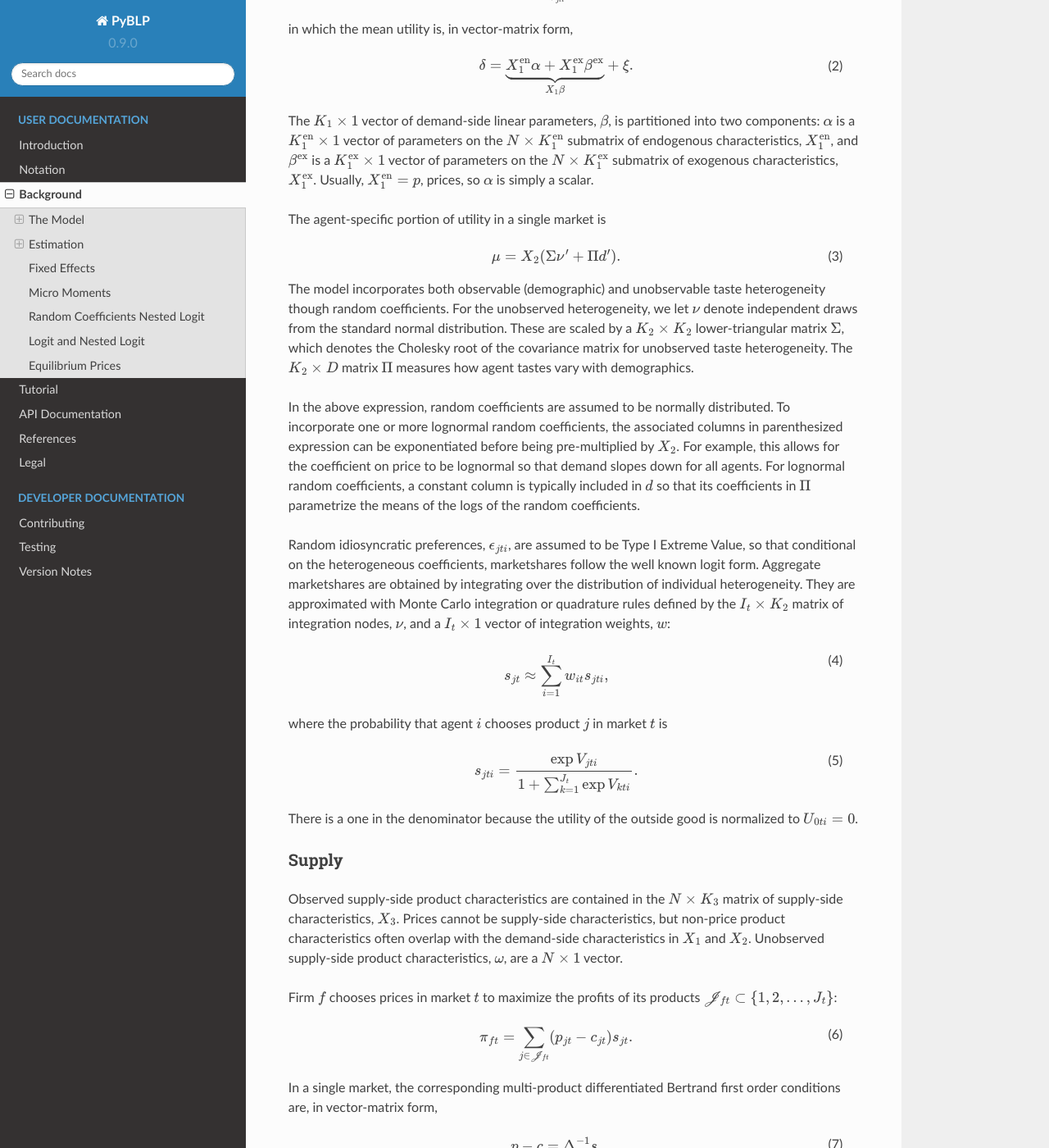
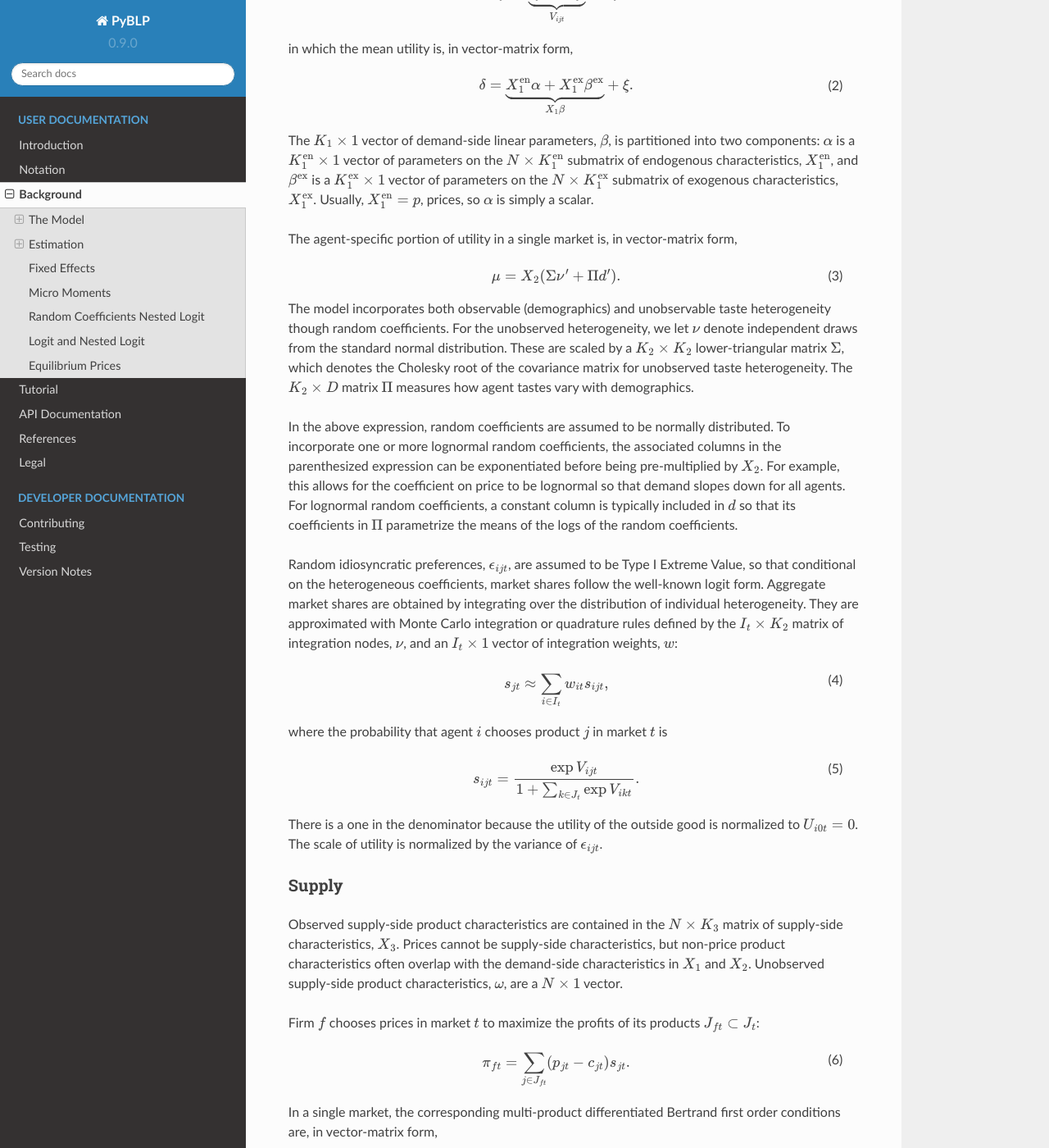
Before and after one commit to jeffgortmaker/pyblp, a Sphinx documentation site: the page built from docs/background.rst, in a window 1280 px wide and 1400 px high, scrolled down 716 px. Shown: the whole window at 82% size. Built offline with Sphinx 7.4.7 and the Read the Docs theme 2.0.0, drawn with Linux system fonts in a browser that asks for light colours; some of the changed text lies outside the part shown.

```diff
--- a/docs/background.rst
+++ b/docs/background.rst
@@ -19,7 +19,7 @@ In market :math:`t`, observed agent characteristics are a :math:`I_t \times D` m
 
 The indirect utility of agent :math:`i` from purchasing product :math:`j` in market :math:`t` is
 
-.. math:: U_{jti} = \underbrace{\delta_{jt} + \mu_{jti}}_{V_{jti}} + \epsilon_{jti},
+.. math:: U_{ijt} = \underbrace{\delta_{jt} + \mu_{ijt}}_{V_{ijt}} + \epsilon_{ijt},
    :label: utilities
 
 in which the mean utility is, in vector-matrix form,
@@ -28,26 +28,26 @@ in which the mean utility is, in vector-matrix form,
 
 The :math:`K_1 \times 1` vector of demand-side linear parameters, :math:`\beta`, is partitioned into two components: :math:`\alpha` is a :math:`K_1^\text{en} \times 1` vector of parameters on the :math:`N \times K_1^\text{en}` submatrix of endogenous characteristics, :math:`X_1^\text{en}`, and :math:`\beta^\text{ex}` is a :math:`K_1^\text{ex} \times 1` vector of parameters on the :math:`N \times K_1^\text{ex}` submatrix of exogenous characteristics, :math:`X_1^\text{ex}`. Usually, :math:`X_1^\text{en} = p`, prices, so :math:`\alpha` is simply a scalar.
 
-The agent-specific portion of utility in a single market is
+The agent-specific portion of utility in a single market is, in vector-matrix form,
 
 .. math:: \mu = X_2(\Sigma \nu' + \Pi d').
    :label: mu
 
-The model incorporates both observable (demographic) and unobservable taste heterogeneity though random coefficients. For the unobserved heterogeneity, we let :math:`\nu` denote independent draws from the standard normal distribution. These are scaled by a :math:`K_2 \times K_2` lower-triangular matrix :math:`\Sigma`, which denotes the Cholesky root of the covariance matrix for unobserved taste heterogeneity. The :math:`K_2 \times D` matrix :math:`\Pi` measures how agent tastes vary with demographics.
+The model incorporates both observable (demographics) and unobservable taste heterogeneity though random coefficients. For the unobserved heterogeneity, we let :math:`\nu` denote independent draws from the standard normal distribution. These are scaled by a :math:`K_2 \times K_2` lower-triangular matrix :math:`\Sigma`, which denotes the Cholesky root of the covariance matrix for unobserved taste heterogeneity. The :math:`K_2 \times D` matrix :math:`\Pi` measures how agent tastes vary with demographics.
 
-In the above expression, random coefficients are assumed to be normally distributed. To incorporate one or more lognormal random coefficients, the associated columns in parenthesized expression can be exponentiated before being pre-multiplied by :math:`X_2`. For example, this allows for the coefficient on price to be lognormal so that demand slopes down for all agents. For lognormal random coefficients, a constant column is typically included in :math:`d` so that its coefficients in :math:`\Pi` parametrize the means of the logs of the random coefficients.
+In the above expression, random coefficients are assumed to be normally distributed. To incorporate one or more lognormal random coefficients, the associated columns in the parenthesized expression can be exponentiated before being pre-multiplied by :math:`X_2`. For example, this allows for the coefficient on price to be lognormal so that demand slopes down for all agents. For lognormal random coefficients, a constant column is typically included in :math:`d` so that its coefficients in :math:`\Pi` parametrize the means of the logs of the random coefficients.
 
-Random idiosyncratic preferences, :math:`\epsilon_{jti}`, are assumed to be Type I Extreme Value, so that conditional on the heterogeneous coefficients, marketshares follow the well known logit form. Aggregate marketshares are obtained by integrating over the distribution of individual heterogeneity. They are approximated with Monte Carlo integration or quadrature rules defined by the :math:`I_t \times K_2` matrix of integration nodes, :math:`\nu`, and a :math:`I_t \times 1` vector of integration weights, :math:`w`:
+Random idiosyncratic preferences, :math:`\epsilon_{ijt}`, are assumed to be Type I Extreme Value, so that conditional on the heterogeneous coefficients, market shares follow the well-known logit form. Aggregate market shares are obtained by integrating over the distribution of individual heterogeneity. They are approximated with Monte Carlo integration or quadrature rules defined by the :math:`I_t \times K_2` matrix of integration nodes, :math:`\nu`, and an :math:`I_t \times 1` vector of integration weights, :math:`w`:
 
-.. math:: s_{jt} \approx \sum_{i=1}^{I_t} w_{it} s_{jti},
+.. math:: s_{jt} \approx \sum_{i \in I_t} w_{it} s_{ijt},
    :label: shares
 
 where the probability that agent :math:`i` chooses product :math:`j` in market :math:`t` is
 
-.. math:: s_{jti} = \frac{\exp V_{jti}}{1 + \sum_{k=1}^{J_t} \exp V_{kti}}.
+.. math:: s_{ijt} = \frac{\exp V_{ijt}}{1 + \sum_{k \in J_t} \exp V_{ikt}}.
    :label: probabilities
 
-There is a one in the denominator because the utility of the outside good is normalized to :math:`U_{0ti} = 0`.
+There is a one in the denominator because the utility of the outside good is normalized to :math:`U_{i0t} = 0`. The scale of utility is normalized by the variance of :math:`\epsilon_{ijt}`.
 
 
 Supply
@@ -55,9 +55,9 @@ Supply
 
 Observed supply-side product characteristics are contained in the :math:`N \times K_3` matrix of supply-side characteristics, :math:`X_3`. Prices cannot be supply-side characteristics, but non-price product characteristics often overlap with the demand-side characteristics in :math:`X_1` and :math:`X_2`. Unobserved supply-side product characteristics, :math:`\omega`, are a :math:`N \times 1` vector.
 
-Firm :math:`f` chooses prices in market :math:`t` to maximize the profits of its products :math:`\mathscr{J}_{ft} \subset \{1, 2, \ldots, J_t\}`:
+Firm :math:`f` chooses prices in market :math:`t` to maximize the profits of its products :math:`J_{ft} \subset J_t`:
 
-.. math:: \pi_{ft} = \sum_{j \in \mathscr{J}_{ft}} (p_{jt} - c_{jt})s_{jt}.
+.. math:: \pi_{ft} = \sum_{j \in J_{ft}} (p_{jt} - c_{jt})s_{jt}.
 
 In a single market, the corresponding multi-product differentiated Bertrand first order conditions are, in vector-matrix form,
 
@@ -68,7 +68,7 @@ where the multi-product Bertrand markup :math:`\eta` depends on :math:`\Delta`,
 
 .. math:: \Delta = -\mathscr{H} \odot \frac{\partial s}{\partial p}.
 
-Here, :math:`\mathscr{H}` denotes the market-level ownership or product holdings matrix, where :math:`\mathscr{H}_{jk}` is typically :math:`1` if the same firm produces products :math:`j` and :math:`k`, and :math:`0` otherwise.
+Here, :math:`\mathscr{H}` denotes the market-level ownership or product holdings matrix in the market, where :math:`\mathscr{H}_{jk}` is typically :math:`1` if the same firm produces products :math:`j` and :math:`k`, and :math:`0` otherwise.
 
 To include a supply side, we must specify a functional form for marginal costs:
 
@@ -81,14 +81,14 @@ The most common choices are :math:`f(c) = c` and :math:`f(c) = \log(c)`.
 Estimation
 ----------
 
-A demand side is always estimated but including a supply side is optional. With only a demand side, there are three sets of parameters to be estimated: :math:`\beta` (which may include :math:`\alpha`), :math:`\Sigma` and :math:`\Pi`. With a supply side, there is also :math:`\gamma`. The linear parameters, :math:`\beta` and :math:`\gamma`, are typically concentrated out of the problem. The exception is :math:`\alpha`, which cannot be concentrated out when there is a supply side because it is needed to compute demand derivatives and hence marginal costs. Linear parameters that are not concentrated out along with unknown nonlinear parameters in :math:`\Sigma` and :math:`\Pi` are collectively denoted :math:`\theta`, a :math:`P \times 1` vector.
+A demand side is always estimated but including a supply side is optional. With only a demand side, there are three sets of parameters to be estimated: :math:`\beta` (which may include :math:`\alpha`), :math:`\Sigma` and :math:`\Pi`. With a supply side, there is also :math:`\gamma`. The linear parameters, :math:`\beta` and :math:`\gamma`, are typically concentrated out of the problem. The exception is :math:`\alpha`, which cannot be concentrated out when there is a supply side because it is needed to compute demand derivatives and hence marginal costs. Linear parameters that are not concentrated out along with unknown nonlinear parameters in :math:`\Sigma` and :math:`\Pi` are collectively denoted :math:`\theta`.
 
 The GMM problem is
 
 .. math:: \min_\theta q(\theta) = \bar{g}(\theta)'W\bar{g}(\theta),
    :label: objective
 
-in which :math:`q(\theta)` is the GMM objective. By default, PyBLP scales this value by :math:`N` so that objectives across different problem sizes are comparable, but this behavior can be disabled. In some of the BLP literature and in earlier versions of this package, the objective was scaled by :math:`N^2`.
+in which :math:`q(\theta)` is the GMM objective. By default, PyBLP scales this value by :math:`N` so that objectives across different problem sizes are comparable. This behavior can be disabled. In some of the BLP literature and in earlier versions of this package, the objective was scaled by :math:`N^2`.
 
 Here, :math:`W` is a :math:`M \times M` weighting matrix and :math:`\bar{g}` is a :math:`M \times 1` vector of averaged demand- and supply-side moments:
 
@@ -108,33 +108,33 @@ In each GMM stage, a nonlinear optimizer finds the :math:`\hat{\theta}` that min
 The Objective
 ~~~~~~~~~~~~~
 
-Given a :math:`\hat{\theta}`, the first step to computing the objective :math:`q(\hat{\theta})` is to compute :math:`\delta(\hat{\theta})` in each market with the following standard contraction:
+Given a :math:`\theta`, the first step to computing the objective :math:`q(\theta)` is to compute :math:`\delta(\theta)` in each market with the following standard contraction:
 
-.. math:: \delta_{jt} \leftarrow \delta_{jt} + \log s_{jt} - \log s_{jt}(\delta, \hat{\theta})
+.. math:: \delta_{jt} \leftarrow \delta_{jt} + \log s_{jt} - \log s_{jt}(\delta, \theta)
    :label: contraction
 
-where :math:`s` are the market's observed shares and :math:`s(\delta, \hat{\theta})` are calculated marketshares. Iteration terminates when the norm of the change in :math:`\delta(\hat{\theta})` is less than a small number.
+where :math:`s` are the market's observed shares and :math:`s(\delta, \theta)` are calculated market shares. Iteration terminates when the norm of the change in :math:`\delta(\theta)` is less than a small number.
 
 With a supply side, marginal costs are then computed according to :eq:`eta`:
 
-.. math:: c_{jt}(\hat{\theta}) = p_{jt} - \eta_{jt}(\hat{\theta}).
+.. math:: c_{jt}(\theta) = p_{jt} - \eta_{jt}(\theta).
 
 Concentrated out linear parameters are recovered with linear IV-GMM:
 
-.. math:: \begin{bmatrix} \hat{\beta}^\text{ex} \\ \hat{\gamma} \end{bmatrix} = (X'ZWZ'X)^{-1}X'ZWZ'Y(\hat{\theta})
+.. math:: \begin{bmatrix} \hat{\beta}^\text{ex} \\ \hat{\gamma} \end{bmatrix} = (X'ZWZ'X)^{-1}X'ZWZ'Y(\theta)
    :label: iv
 
 where
 
-.. math:: X = \begin{bmatrix} X_1^\text{ex} & 0 \\ 0 & X_3 \end{bmatrix}, \quad Z = \begin{bmatrix} Z_D & 0 \\ 0 & Z_S \end{bmatrix}, \quad Y(\hat{\theta}) = \begin{bmatrix} \delta(\hat{\theta}) - X_1^\text{en}\hat{\alpha} & 0 \\ 0 & \tilde{c}(\hat{\theta}) \end{bmatrix}.
+.. math:: X = \begin{bmatrix} X_1^\text{ex} & 0 \\ 0 & X_3 \end{bmatrix}, \quad Z = \begin{bmatrix} Z_D & 0 \\ 0 & Z_S \end{bmatrix}, \quad Y(\theta) = \begin{bmatrix} \delta(\theta) - X_1^\text{en}\hat{\alpha} & 0 \\ 0 & \tilde{c}(\theta) \end{bmatrix}.
 
-With only a demand side, :math:`\alpha` can be concentrated out, so :math:`X = X_1`, :math:`Z = Z_D`, and :math:`Y = \delta(\hat{\theta})` recover the full :math:`\hat{\beta}` in :eq:`iv`.
+With only a demand side, :math:`\alpha` can be concentrated out, so :math:`X = X_1`, :math:`Z = Z_D`, and :math:`Y = \delta(\theta)` recover the full :math:`\hat{\beta}` in :eq:`iv`.
 
-Finally, the unobserved product characteristics (structural errors),
+Finally, the unobserved product characteristics (i.e., the structural errors),
 
-.. math:: \begin{bmatrix} \xi(\hat{\theta}) \\ \omega(\hat{\theta}) \end{bmatrix} = \begin{bmatrix} \delta(\hat{\theta}) - X_1\hat{\beta} \\ \tilde{c}(\hat{\theta}) - X_3\hat{\gamma} \end{bmatrix},
+.. math:: \begin{bmatrix} \xi(\theta) \\ \omega(\theta) \end{bmatrix} = \begin{bmatrix} \delta(\theta) - X_1\hat{\beta} \\ \tilde{c}(\theta) - X_3\hat{\gamma} \end{bmatrix},
 
-are interacted with the instruments to form :math:`\bar{g}(\hat{\theta})` in :eq:`averaged_moments`, which give the GMM objective :math:`q(\hat{\theta})` in :eq:`objective`.
+are interacted with the instruments to form :math:`\bar{g}(\theta)` in :eq:`averaged_moments`, which gives the GMM objective :math:`q(\theta)` in :eq:`objective`.
 
 
 The Gradient
@@ -178,7 +178,7 @@ With two-step GMM, :math:`W` is updated before the second stage according to
 
 For heteroscedasticity robust weighting matrices,
 
-.. math:: S = \frac{1}{N}\sum_{j,t}^N g_{jt}g_{jt}'.
+.. math:: S = \frac{1}{N}\sum_{j,t} g_{jt}g_{jt}'.
    :label: robust_S
 
 For clustered weighting matrices with :math:`c = 1, 2, \dotsc, C` clusters,
@@ -186,9 +186,9 @@ For clustered weighting matrices with :math:`c = 1, 2, \dotsc, C` clusters,
 .. math:: S = \frac{1}{N}\sum_{c=1}^C g_cg_c',
    :label: clustered_S
 
-where, letting the set :math:`\mathscr{J}_{ct} \subset \{1, 2, \ldots, J_t\}` denote products in cluster :math:`c` and market :math:`t`,
+where, letting the set :math:`J_{ct} \subset J_t` denote products in cluster :math:`c` and market :math:`t`,
 
-.. math:: g_c = \sum_{t=1}^T \sum_{j\in\mathscr{J}_{ct}} g_{jt}.
+.. math:: g_c = \sum_{t \in T} \sum_{j \in J_{ct}} g_{jt}.
 
 For unadjusted weighting matrices,
 
@@ -244,16 +244,16 @@ In the spirit of :ref:`references:Imbens and Lancaster (1994)`, :ref:`references
 
 .. math:: \bar{g} = \begin{bmatrix} \bar{g}_D \\ \bar{g}_S \\ \bar{g}_M \end{bmatrix}.
 
-Each micro moment :math:`m` is approximated in a set :math:`\mathscr{T}_m \subset \{1, 2, \ldots, T\}` of markets in which its micro data are relevant and then averaged across these markets:
+Each micro moment :math:`m` is approximated in a set :math:`T_m \subset T` of markets in which its micro data are relevant and then averaged across these markets:
 
-.. math:: \bar{g}_{M,m} \approx \frac{1}{|\mathscr{T}_m|} \sum_{t\in\mathscr{T}_m} \sum_{i=1}^{I_t} w_{it} g_{M,mti}.
+.. math:: \bar{g}_{M,m} \approx \frac{1}{T_m} \sum_{t \in T_m} \sum_{i \in I_t} w_{it} g_{M,mti}.
    :label: averaged_micro_moments
 
 The vector :math:`\bar{g}_M` contains sample analogues of micro moment conditions :math:`E[g_{M,mti}] = 0` where :math:`g_{M,mti}` is typically a function of choice probabilities, data in market :math:`t`, and a statistic computed from survey data that the moment aims to match.
 
-Mico moments are computed for each :math:`\hat{\theta}` and contribute to the GMM objective :math:`q(\hat{\theta})` in :eq:`objective`. Their derivatives with respect to :math:`\theta` are added as rows to :math:`\bar{G}` in :eq:`averaged_moments_jacobian`, and blocks are added to both :math:`W` and :math:`S` in :eq:`2sls_W` and :eq:`W`. The covariance between standard moments and micro moments is assumed to be zero, so these matrices will be block-diagonal. The covariance between micro moments :math:`m` and :math:`n` in :math:`S` is set to zero if :math:`\mathscr{T}_{mn} = \mathscr{T}_m \cap \mathscr{T}_n = \emptyset` and otherwise is approximated by
+Mico moments are computed for each :math:`\theta` and contribute to the GMM objective :math:`q(\theta)` in :eq:`objective`. Their derivatives with respect to :math:`\theta` are added as rows to :math:`\bar{G}` in :eq:`averaged_moments_jacobian`, and blocks are added to both :math:`W` and :math:`S` in :eq:`2sls_W` and :eq:`W`. The covariance between standard moments and micro moments is assumed to be zero, so these matrices are block-diagonal. The covariance between micro moments :math:`m` and :math:`n` in :math:`S` is set to zero if :math:`T_{mn} = T_m \cap T_n = \emptyset` and otherwise is approximated by
 
-.. math:: \text{Cov}(\bar{g}_{M,m}, \bar{g}_{M,n}) \approx \frac{1}{|\mathscr{T}_{mn}|} \sum_{t\in\mathscr{T}_{mn}} \sum_{i=1}^{I_t} w_{it}(g_{M,mti} - \bar{g}_{M,mt})(g_{M,nti} - \bar{g}_{M,nt})
+.. math:: \text{Cov}(\bar{g}_{M,m}, \bar{g}_{M,n}) \approx \frac{1}{T_{mn}} \sum_{t \in T_{mn}} \sum_{i \in I_t} w_{it}(g_{M,mti} - \bar{g}_{M,mt})(g_{M,nti} - \bar{g}_{M,nt})
    :label: averaged_micro_moment_covariances
 
 where :math:`\bar{g}_{M,mt} = \sum_i w_{it} g_{M,mti}`.
@@ -262,27 +262,27 @@ where :math:`\bar{g}_{M,mt} = \sum_i w_{it} g_{M,mti}`.
 Random Coefficients Nested Logit
 --------------------------------
 
-Incorporating parameters that measure within nesting group correlation gives the random coefficients nested logit (RCNL) model of :ref:`references:Brenkers and Verboven (2006)` and :ref:`references:Grigolon and Verboven (2014)`. There are :math:`h = 1, 2, \dotsc, H` nesting groups and each product :math:`j` is assigned to a group :math:`h(j)`. The set :math:`\mathscr{J}_{ht} \subset \{1, 2, \ldots, J_t\}` denotes the products in group :math:`h` and market :math:`t`.
+Incorporating parameters that measure within nesting group correlation gives the random coefficients nested logit (RCNL) model of :ref:`references:Brenkers and Verboven (2006)` and :ref:`references:Grigolon and Verboven (2014)`. There are :math:`h = 1, 2, \dotsc, H` nesting groups and each product :math:`j` is assigned to a group :math:`h(j)`. The set :math:`J_{ht} \subset J_t` denotes the products in group :math:`h` and market :math:`t`.
 
 In the RCNL model, idiosyncratic preferences are partitioned into
 
-.. math:: \epsilon_{jti} = \bar{\epsilon}_{h(j)ti} + (1 - \rho_{h(j)})\bar{\epsilon}_{jti}
+.. math:: \epsilon_{ijt} = \bar{\epsilon}_{ih(j)t} + (1 - \rho_{h(j)})\bar{\epsilon}_{ijt}
 
-where :math:`\bar{\epsilon}_{jti}` is Type I Extreme Value and :math:`\bar{\epsilon}_{h(j)ti}` is distributed such that :math:`\epsilon_{jti}` is still Type I Extreme Value.
+where :math:`\bar{\epsilon}_{ijt}` is Type I Extreme Value and :math:`\bar{\epsilon}_{ih(j)t}` is distributed such that :math:`\epsilon_{ijt}` is still Type I Extreme Value.
 
 The nesting parameters, :math:`\rho`, can either be a :math:`H \times 1` vector or a scalar so that for all groups :math:`\rho_h = \rho`. Letting :math:`\rho \to 0` gives the standard BLP model and :math:`\rho \to 1` gives division by zero errors. With :math:`\rho_h \in (0, 1)`, the expression for choice probabilities in :eq:`probabilities` becomes more complicated:
 
-.. math:: s_{jti} = \frac{\exp[V_{jti} / (1 - \rho_{h(j)})]}{\exp[V_{h(j)ti} / (1 - \rho_{h(j)})]}\cdot\frac{\exp V_{h(j)ti}}{1 + \sum_{h=1}^H \exp V_{hti}}
+.. math:: s_{ijt} = \frac{\exp[V_{ijt} / (1 - \rho_{h(j)})]}{\exp[V_{ih(j)t} / (1 - \rho_{h(j)})]}\cdot\frac{\exp V_{ih(j)t}}{1 + \sum_{h \in H} \exp V_{iht}}
    :label: nested_probabilities
 
 where
 
-.. math:: V_{hti} = (1 - \rho_h)\log\sum_{k\in\mathscr{J}_{ht}} \exp[V_{kti} / (1 - \rho_h)].
+.. math:: V_{iht} = (1 - \rho_h)\log\sum_{k \in J_{ht}} \exp[V_{ikt} / (1 - \rho_h)].
    :label: inclusive_value
 
-The contraction for :math:`\delta(\hat{\theta})` in :eq:`contraction` is also slightly different:
+The contraction for :math:`\delta(\theta)` in :eq:`contraction` is also slightly different:
 
-.. math:: \delta_{jt} \leftarrow \delta_{jt} + (1 - \rho_{h(j)})[\log s_{jt} - \log s_{jt}(\delta, \hat{\theta})].
+.. math:: \delta_{jt} \leftarrow \delta_{jt} + (1 - \rho_{h(j)})[\log s_{jt} - \log s_{jt}(\delta, \theta)].
    :label: nested_contraction
 
 Otherwise, estimation is as described above with :math:`\rho` included in :math:`\theta`.
@@ -305,7 +305,7 @@ In the nested logit model, :math:`\rho` must be optimized over, but there is sti
 
 where
 
-.. math:: s_{ht} = \sum_{j\in\mathscr{J}_{ht}} s_{jt}.
+.. math:: s_{ht} = \sum_{j \in J_{ht}} s_{jt}.
 
 In both models, a supply side can still be estimated jointly with demand. Estimation is as described above with a representative agent in each market: :math:`I_t = 1` and :math:`w_1 = 1`.
 
@@ -322,11 +322,11 @@ Instead, :ref:`references:Morrow and Skerlos (2011)` reformulate the solution to
 
 where :math:`\Lambda` is a diagonal :math:`J_t \times J_t` matrix approximated by
 
-.. math:: \Lambda_{jj} \approx \sum_{i=1}^{I_t} w_{it} s_{jti}\frac{\partial U_{jti}}{\partial p_{jt}}
+.. math:: \Lambda_{jj} \approx \sum_{i \in I_t} w_{it} s_{ijt}\frac{\partial U_{ijt}}{\partial p_{jt}}
 
 and :math:`\Gamma` is a dense :math:`J_t \times J_t` matrix approximated by
 
-.. math:: \Gamma_{jk} \approx \sum_{i=1}^{I_t} w_{it} s_{jti}s_{kti}\frac{\partial U_{jti}}{\partial p_{jt}}.
+.. math:: \Gamma_{jk} \approx \sum_{i \in I_t} w_{it} s_{ijt}s_{ikt}\frac{\partial U_{ijt}}{\partial p_{jt}}.
 
 Equilibrium prices are computed by iterating over the :math:`\zeta`-markup equation in :eq:`zeta`,
 
```
Also changed, not shown: other parts of docs/background.rst (+3 -3 lines), docs/notation.rst (+44 -53 lines), docs/notebooks/tutorial/logit_nested.ipynb, docs/notebooks/tutorial/nevo.ipynb, docs/notebooks/tutorial/simulation.ipynb, 12 other files.
